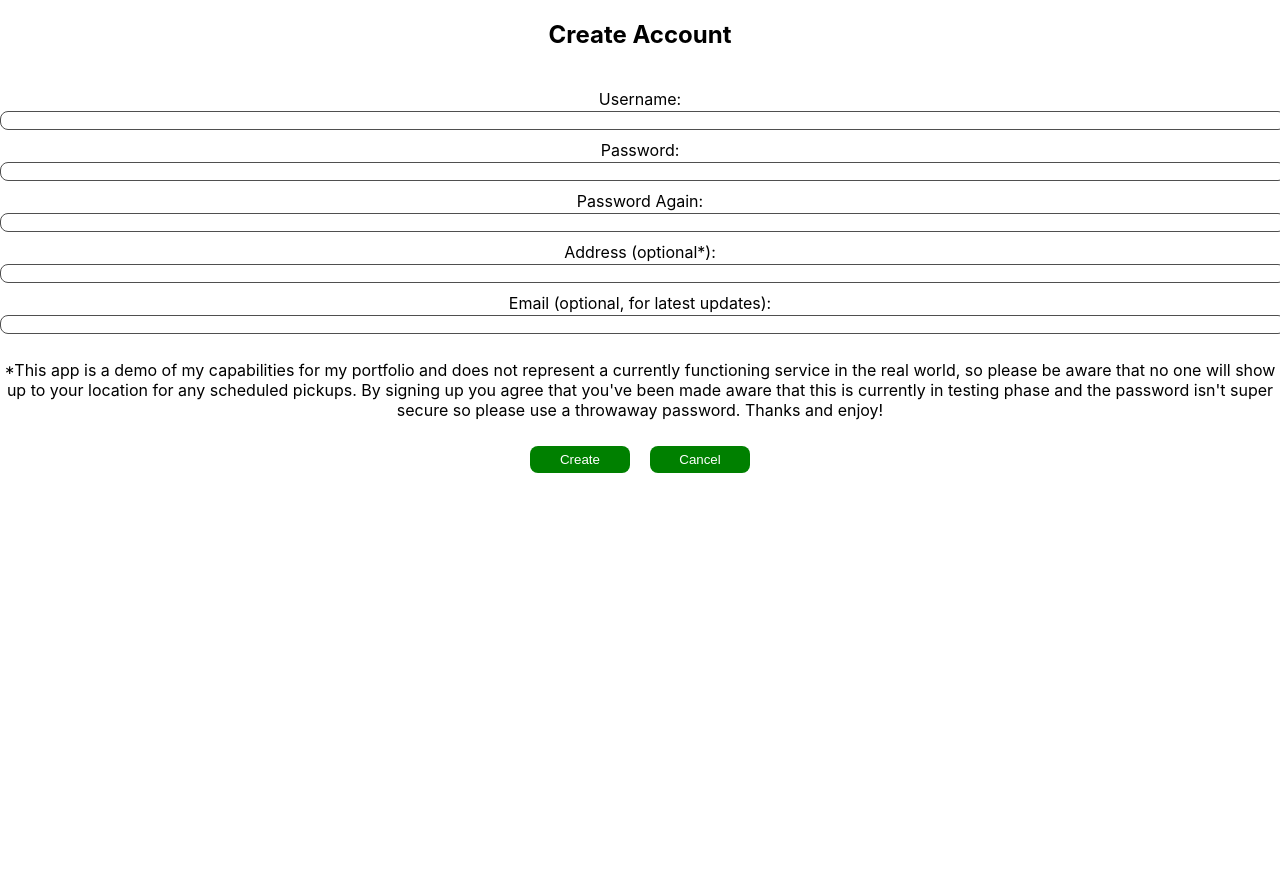
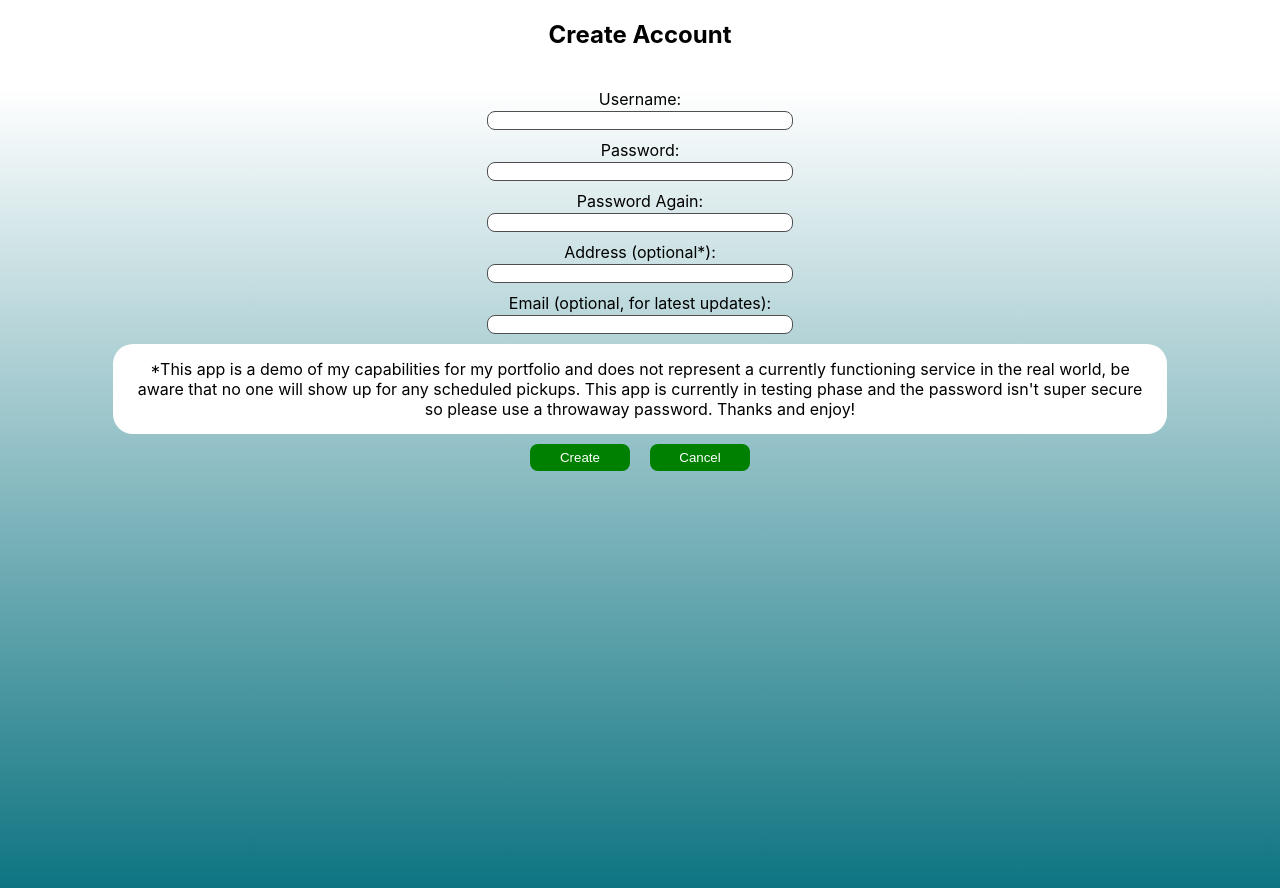
Before and after one commit to manniecut/recycl-client, a React (Create React App) app: page /createaccount in a window 1280 px wide. Before the commit the page ends 800 px from the top, so only its background shows below. Built offline with nearby package versions, Linux system fonts and the light colour scheme; no server answers.

Commit message:
style CreateAccount

```diff
--- a/src/Login/CreateAccount/CreateAccount.css
+++ b/src/Login/CreateAccount/CreateAccount.css
@@ -0,0 +1,40 @@
+.CreateAccountPage {
+    background: linear-gradient(0deg, rgb(14, 116, 129), rgb(255, 255, 255) 100%);
+    height: 100vh;
+}
+
+.CreateAccountPage button {
+    width: 100px;
+    color: white;
+    background-color: green;
+    border: 0;
+    border-radius: 8px;
+    margin: 10px;
+    padding: 6px;
+}
+
+.CreateAccountPage input {
+    margin-bottom: 10px;
+    width: 300px;
+    border: 1px solid #4f4f4f;
+    border-radius: 8px;
+}
+
+.disclaimer {
+    background: white;
+    border-radius: 20px;
+    width: 95vw;
+    margin: auto;
+    padding: 2px;
+    padding-top: 8px;
+    padding-bottom: 8px;
+}
+
+@media all and (min-width: 800px) {
+    .disclaimer {
+        width: 80vw;
+        background: white;
+        border-radius: 20px;
+        padding: 15px;
+    }
+}
--- a/src/Login/CreateAccount/CreateAccount.js
+++ b/src/Login/CreateAccount/CreateAccount.js
@@ -133,7 +133,7 @@ class CreateAccount extends Component {
         return (
             <>
                 <h2>Create Account</h2> <br />
-                <form className='LoginPage' onSubmit={this.handleSubmit}>
+                <form className='CreateAccountPage' onSubmit={this.handleSubmit}>
                     <label htmlFor='username'>Username:</label><br />
                     <input
                         type='text'
@@ -173,12 +173,11 @@ class CreateAccount extends Component {
                         id='email'
                         onChange={e => this.handleEmailUpdate(e.target.value)} /><br />
                     <div >
-                        <p>
+                        <p className='disclaimer'>
                             *This app is a demo of my capabilities for my portfolio and does not represent
-                            a currently functioning service in the real world, so please be aware that no one will
-                            show up to your location for any scheduled pickups. By signing up you agree that you've
-                            been made aware that this is currently in testing phase and the password isn't super
-                    secure so please use a throwaway password. Thanks and enjoy!</p>
+                            a currently functioning service in the real world, be aware that no one will
+                            show up for any scheduled pickups. This app is currently in testing phase and the password isn't super
+                            secure so please use a throwaway password. Thanks and enjoy!</p>
                         <button className='login__button' type='submit'>
                             Create
                          </button>
```
